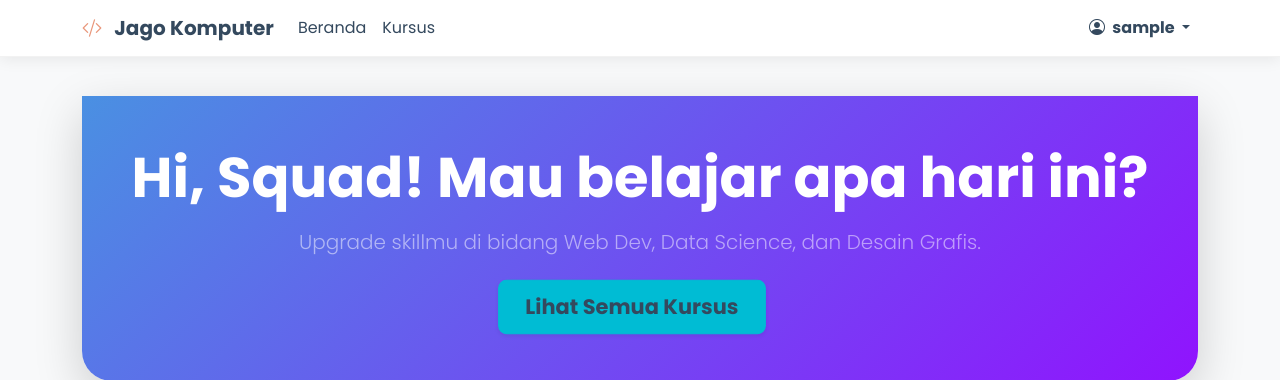
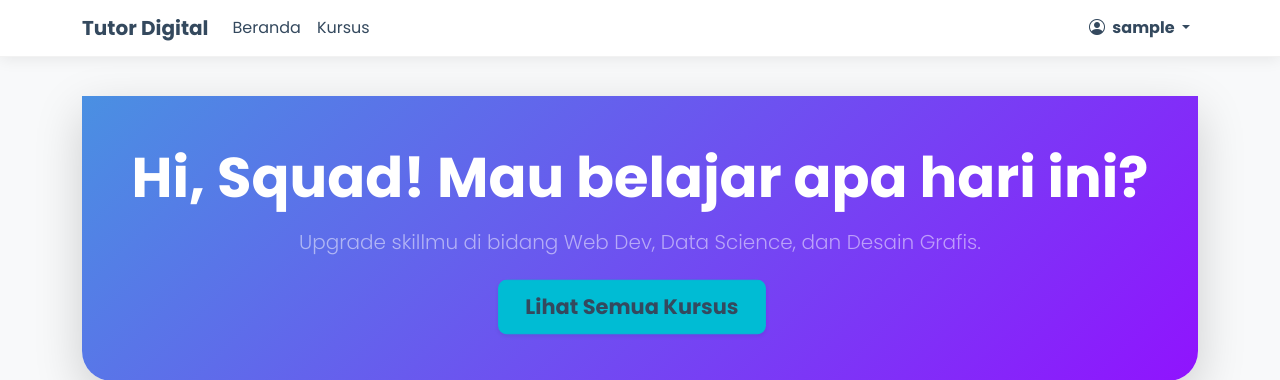
Before and after one commit to adminsystem-support/tutor_digital, a Flask app: page /index in a window 1280 px wide. Shown: the top 380 px of the page. Run offline with Flask 3, Linux system fonts and the light colour scheme; the visitor is signed in with stand-in values (Sample User, id 1); data that the repository does not hold is empty.

Commit message:
Update: Changed brand name to Tutor Digital and removed icon

```diff
--- a/templates/base.html
+++ b/templates/base.html
@@ -30,7 +30,7 @@
         <div class="container">
             <a class="navbar-brand fw-bolder" href="{{ url_for('index') }}">
                 <!-- Ikon menggunakan warna aksen Terracotta -->
-                <i class="bi bi-code-slash me-2" style="color: #E9967A;"></i> Jago Komputer
+                Tutor Digital
             </a>
             <button class="navbar-toggler" type="button" data-bs-toggle="collapse" data-bs-target="#navbarNav" aria-controls="navbarNav" aria-expanded="false" aria-label="Toggle navigation">
                 <span class="navbar-toggler-icon"></span>
```
